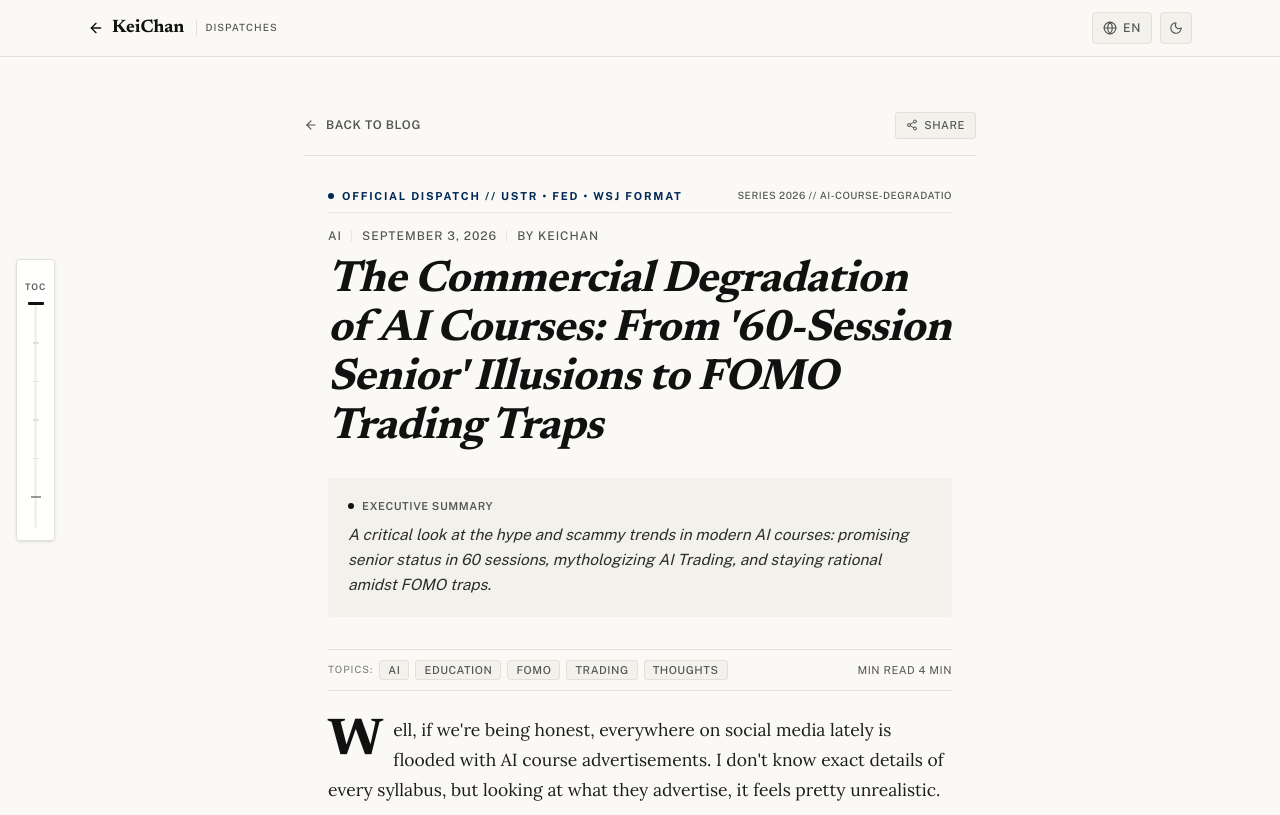
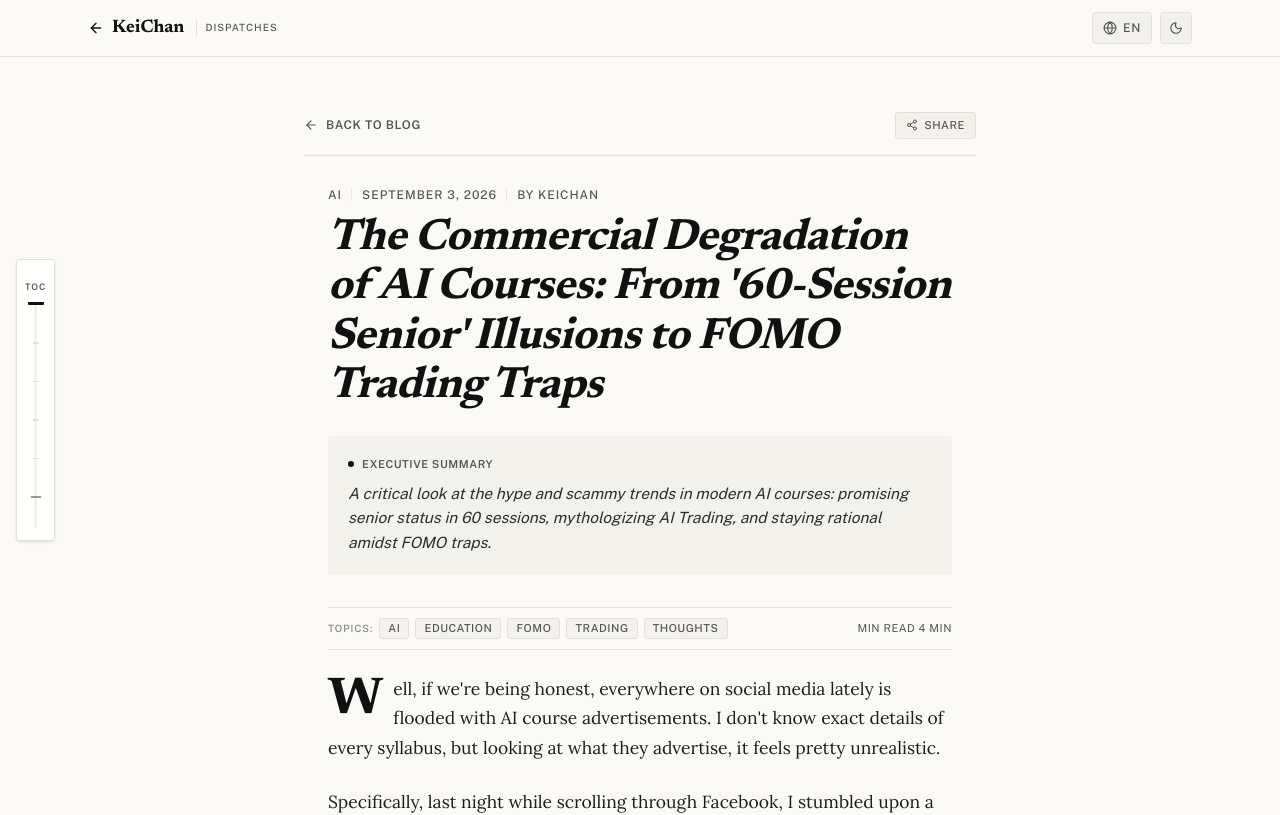
Before and after one commit to webngoc04/webngoc04.github.io, a Next.js app: page /blog/ai-course-degradation-en/ in a window 1280 px wide. Shown: the top 815 px of the page. Built offline with nearby package versions, Linux system fonts and the light colour scheme.

Commit message:
chore: remove superfluous dispatch classification banner

```diff
--- a/src/components/blog-post.tsx
+++ b/src/components/blog-post.tsx
@@ -97,17 +97,6 @@ export default function BlogPost({ post }: BlogPostProps) {
             Định dạng: CHỦ ĐỀ LỚN | NGÀY THÁNG NĂM | TÊN TÁC GIẢ
             ======================================================== */}
         <header className="mb-6">
-          {/* USTR / Federal Memorandum Classification Bar */}
-          <div className="flex items-center justify-between border-b border-border/80 pb-2 mb-4">
-            <div className="flex items-center gap-2 font-meta text-[10px] sm:text-[11px] font-bold tracking-[0.16em] uppercase text-[#002855] dark:text-[#82AAFF]">
-              <span className="size-1.5 rounded-full bg-[#002855] dark:bg-[#82AAFF] inline-block" />
-              <span>OFFICIAL DISPATCH // USTR • FED • WSJ FORMAT</span>
-            </div>
-            <span className="font-meta text-[10px] font-medium tracking-wider text-muted-foreground uppercase">
-              SERIES 2026 // {post.slug.toUpperCase().slice(0, 20)}
-            </span>
-          </div>
-
           <div className="editorial-meta-header mb-3">
             <span>{primaryCategory}</span>
             <span className="mx-2 text-border font-light">|</span>
```
